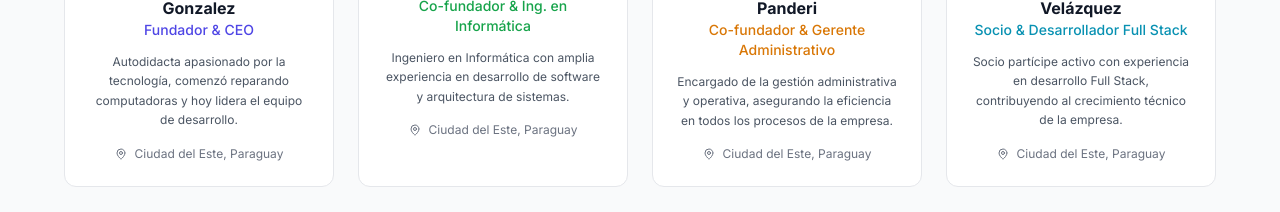
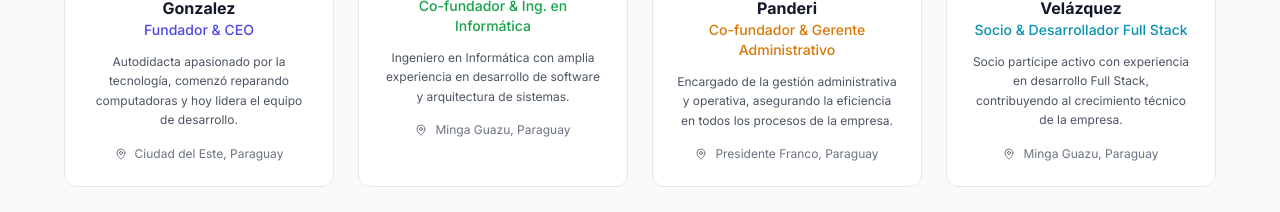
Before and after one commit to FluxoWeb/fluxoweb.net, a Next.js app: page /empresa in a window 1280 px wide. Shown: the part 2960-3172 px from the top of the page. Built offline with nearby package versions, Linux system fonts and the light colour scheme.

Commit message:
update: correct team member locations in company page
Change Oscar Ramirez location from Ciudad del Este to Minga Guazu, Armando Di location from Ciudad del Este to Presidente Franco, and Gustavo Ramirez location from Ciudad del Este to Minga Guazu.

```diff
--- a/pages/empresa/index.js
+++ b/pages/empresa/index.js
@@ -194,7 +194,7 @@ const Empresa = () => {
               </p>
               <div className="mt-4 flex items-center justify-center gap-2 text-xs text-gray-500 dark:text-gray-400">
                 <MapPin className="h-3 w-3" />
-                <span>Ciudad del Este, Paraguay</span>
+                <span>Minga Guazu, Paraguay</span>
               </div>
             </div>
 
@@ -210,7 +210,7 @@ const Empresa = () => {
               </p>
               <div className="mt-4 flex items-center justify-center gap-2 text-xs text-gray-500 dark:text-gray-400">
                 <MapPin className="h-3 w-3" />
-                <span>Ciudad del Este, Paraguay</span>
+                <span>Presidente Franco, Paraguay</span>
               </div>
             </div>
 
@@ -226,7 +226,7 @@ const Empresa = () => {
               </p>
               <div className="mt-4 flex items-center justify-center gap-2 text-xs text-gray-500 dark:text-gray-400">
                 <MapPin className="h-3 w-3" />
-                <span>Ciudad del Este, Paraguay</span>
+                <span>Minga Guazu, Paraguay</span>
               </div>
             </div>
           </div>
```
